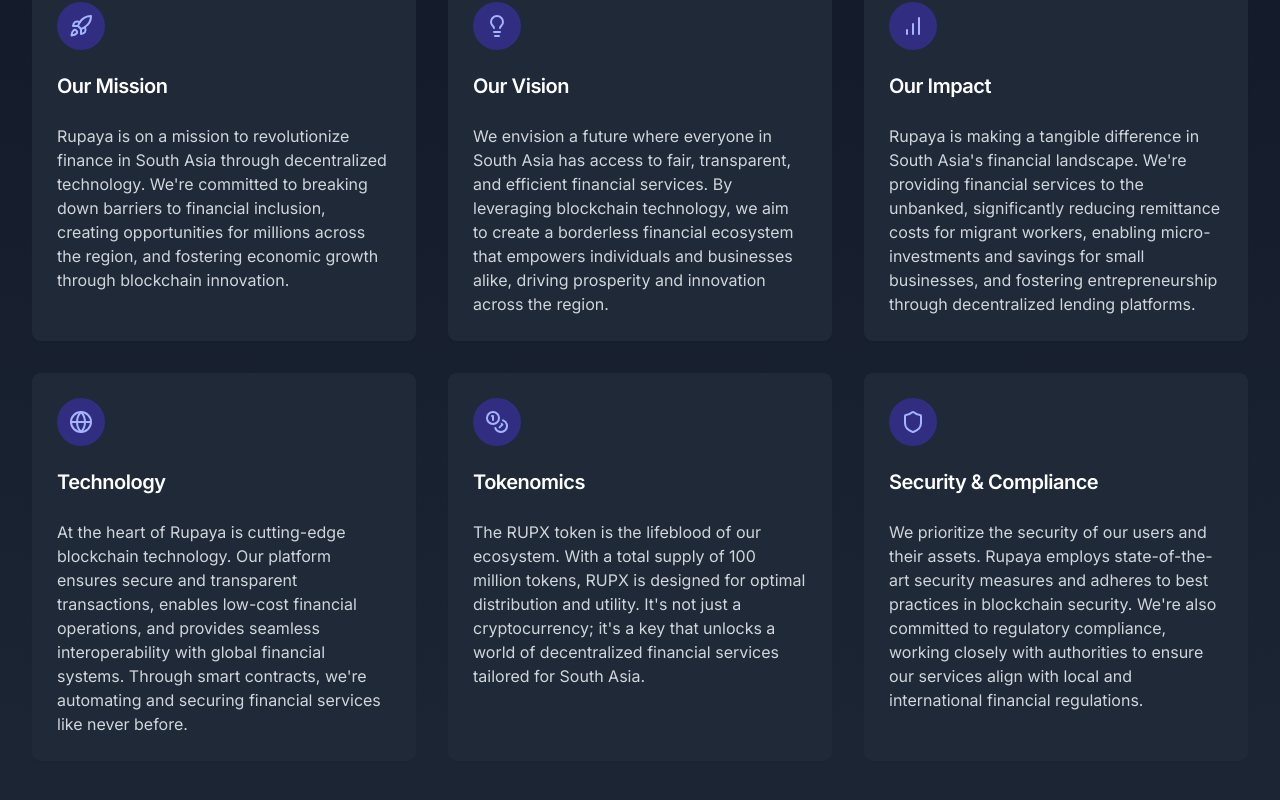
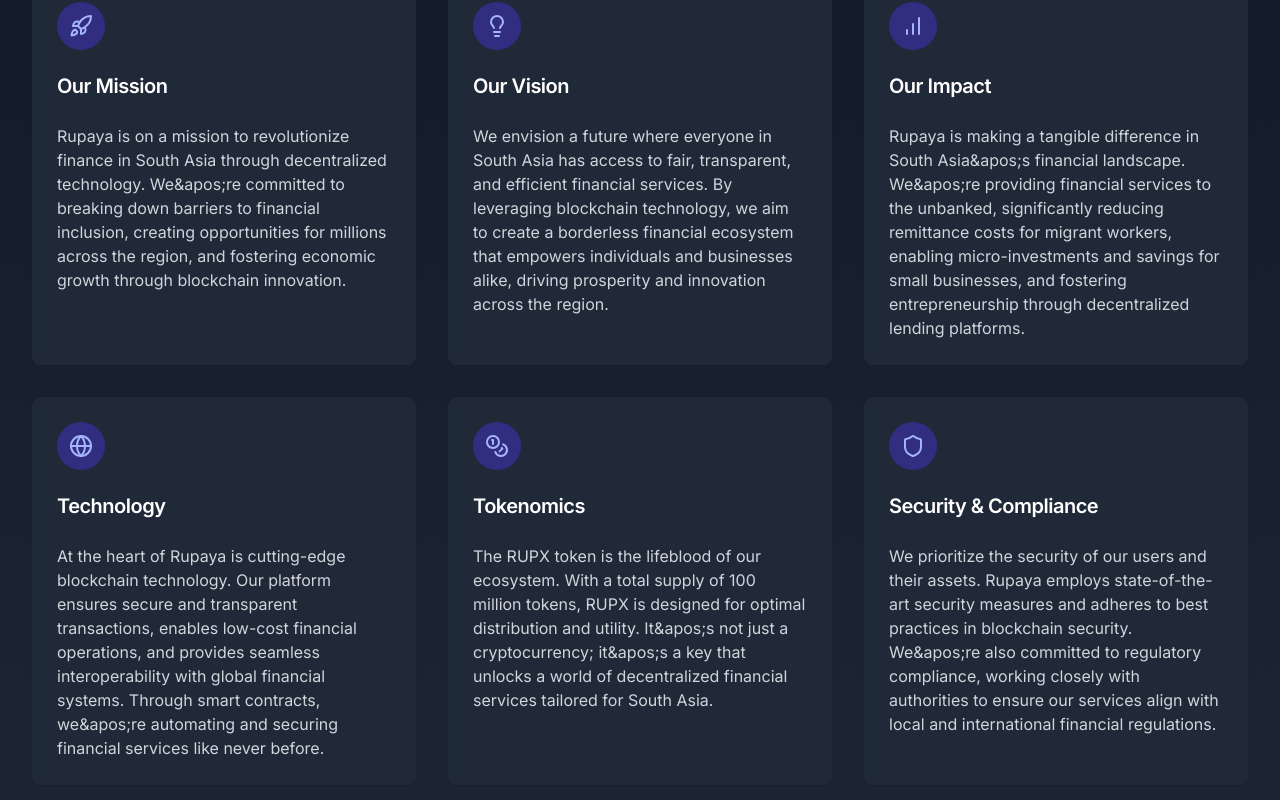
Before and after one commit to devspan/base, a Next.js app: page /about in a window 1280 px wide. Shown: the part 340-1140 px from the top of the page. Built offline with nearby package versions, Linux system fonts and the light colour scheme.

Commit message:
fix linter errors

```diff
--- a/app/about/page.tsx
+++ b/app/about/page.tsx
@@ -12,7 +12,7 @@
 const aboutSections = [
   {
     title: "Our Mission",
-    content: "Rupaya is on a mission to revolutionize finance in South Asia through decentralized technology. We're committed to breaking down barriers to financial inclusion, creating opportunities for millions across the region, and fostering economic growth through blockchain innovation.",
+    content: "Rupaya is on a mission to revolutionize finance in South Asia through decentralized technology. We&apos;re committed to breaking down barriers to financial inclusion, creating opportunities for millions across the region, and fostering economic growth through blockchain innovation.",
     icon: RocketIcon,
   },
   {
@@ -22,22 +22,22 @@
   },
   {
     title: "Our Impact",
-    content: "Rupaya is making a tangible difference in South Asia's financial landscape. We're providing financial services to the unbanked, significantly reducing remittance costs for migrant workers, enabling micro-investments and savings for small businesses, and fostering entrepreneurship through decentralized lending platforms.",
+    content: "Rupaya is making a tangible difference in South Asia&apos;s financial landscape. We&apos;re providing financial services to the unbanked, significantly reducing remittance costs for migrant workers, enabling micro-investments and savings for small businesses, and fostering entrepreneurship through decentralized lending platforms.",
     icon: BarChartIcon,
   },
   {
     title: "Technology",
-    content: "At the heart of Rupaya is cutting-edge blockchain technology. Our platform ensures secure and transparent transactions, enables low-cost financial operations, and provides seamless interoperability with global financial systems. Through smart contracts, we're automating and securing financial services like never before.",
+    content: "At the heart of Rupaya is cutting-edge blockchain technology. Our platform ensures secure and transparent transactions, enables low-cost financial operations, and provides seamless interoperability with global financial systems. Through smart contracts, we&apos;re automating and securing financial services like never before.",
     icon: GlobeIcon,
   },
   {
     title: "Tokenomics",
-    content: "The RUPX token is the lifeblood of our ecosystem. With a total supply of 100 million tokens, RUPX is designed for optimal distribution and utility. It's not just a cryptocurrency; it's a key that unlocks a world of decentralized financial services tailored for South Asia.",
+    content: "The RUPX token is the lifeblood of our ecosystem. With a total supply of 100 million tokens, RUPX is designed for optimal distribution and utility. It&apos;s not just a cryptocurrency; it&apos;s a key that unlocks a world of decentralized financial services tailored for South Asia.",
     icon: CoinsIcon,
   },
   {
     title: "Security & Compliance",
-    content: "We prioritize the security of our users and their assets. Rupaya employs state-of-the-art security measures and adheres to best practices in blockchain security. We're also committed to regulatory compliance, working closely with authorities to ensure our services align with local and international financial regulations.",
+    content: "We prioritize the security of our users and their assets. Rupaya employs state-of-the-art security measures and adheres to best practices in blockchain security. We&apos;re also committed to regulatory compliance, working closely with authorities to ensure our services align with local and international financial regulations.",
     icon: ShieldIcon,
   },
 ]
@@ -89,7 +89,7 @@
             About Rupaya
           </motion.h1>
           <motion.p variants={itemVariants} className={`mt-4 max-w-3xl mx-auto text-xl ${theme === 'dark' ? 'text-gray-300' : 'text-gray-600'}`}>
-            Empowering South Asia's financial future through innovative blockchain technology and decentralized finance solutions.
+            Empowering South Asia&apos;s financial future through innovative blockchain technology and decentralized finance solutions.
           </motion.p>
         </motion.div>
 
@@ -131,7 +131,7 @@
             Join the Rupaya Revolution
           </motion.h2>
           <motion.p variants={itemVariants} className={`mb-8 max-w-2xl mx-auto ${theme === 'dark' ? 'text-gray-300' : 'text-gray-600'}`}>
-            Be part of the movement that's reshaping South Asia's financial landscape. Whether you're an investor, developer, or simply curious about decentralized finance, there's a place for you in the Rupaya ecosystem.
+            Be part of the movement that&apos;s reshaping South Asia&apos;s financial landscape. Whether you&apos;re an investor, developer, or simply curious about decentralized finance, there&apos;s a place for you in the Rupaya ecosystem.
           </motion.p>
           <motion.div variants={itemVariants} className="space-x-4">
             <Button asChild className="px-6 py-3 text-lg">
--- a/components/Roadmap.tsx
+++ b/components/Roadmap.tsx
@@ -179,7 +179,7 @@
             Our Journey and Future Plans
           </h2>
           <p className={`text-2xl max-w-3xl mx-auto ${theme === 'dark' ? 'text-gray-300' : 'text-gray-600'}`}>
-            Explore Rupaya's development timeline and upcoming milestones in our interactive roadmap.
+          Explore Rupaya&apos;s development timeline and upcoming milestones in our interactive roadmap.
           </p>
         </motion.div>
 
--- a/components/StructuredData.tsx
+++ b/components/StructuredData.tsx
@@ -1,5 +1,4 @@
 import React from 'react';
-import { Metadata } from 'next';
 
 interface StructuredDataProps {
   type: 'Organization' | 'WebSite' | 'FAQPage';
@@ -7,13 +6,13 @@
 }
 
 const StructuredData: React.FC<StructuredDataProps> = ({ type, data }) => {
-  const structuredData = {
-    '@context': 'https://schema.org',
-    '@type': type,
-    ...data,
-  };
+  React.useEffect(() => {
+    const structuredData = {
+      '@context': 'https://schema.org',
+      '@type': type,
+      ...data,
+    };
 
-  React.useEffect(() => {
     const script = document.createElement('script');
     script.type = 'application/ld+json';
     script.text = JSON.stringify(structuredData);
@@ -22,7 +21,7 @@
     return () => {
       document.head.removeChild(script);
     };
-  }, [structuredData]);
+  }, [type, data]);
 
   return null;
 };
--- a/package.json
+++ b/package.json
@@ -57,7 +57,7 @@
     "@types/react": "^18.3.3",
     "@types/react-dom": "^18.3.0",
     "eslint": "^8",
-    "eslint-config-next": "14.2.5",
+    "eslint-config-next": "^14.2.5",
     "postcss": "^8",
     "tailwindcss": "^3.4.1",
     "typescript": "^5"
```
Also changed, not shown: 1 other file (tests, documents, lock files or other folders).
